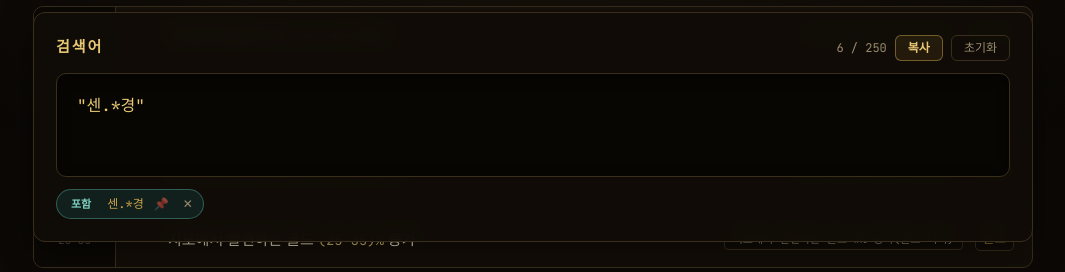
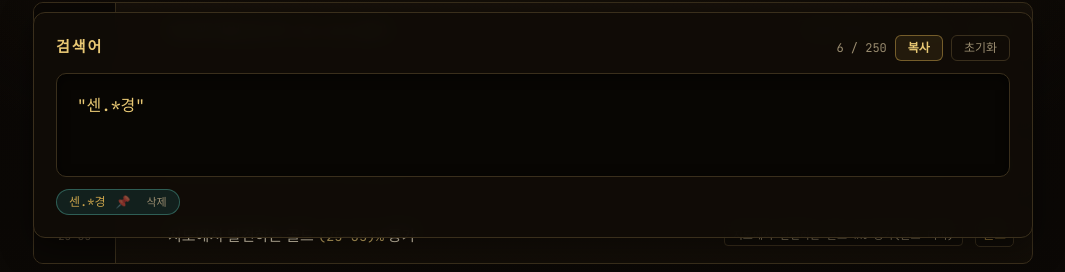
Before and after one commit to cokeys90/poe2-search, a React (Vite) app: page / in a window 1280 px wide. Both pictures are taken after a click on the button 681 px from the left and 1255 px from the top of the page. Shown: the part 855-1127 px from the top of the page, without its empty margins (107-1172 px from the left). Built offline with nearby package versions, Linux system fonts and the light colour scheme.

Commit message:
feat(ui): 선택 칩에서 포함 배지 제거, 삭제 라벨로 변경
포함은 기본이라 배지를 없애 간결하게, 제외만 라벨 표시(클릭 시 포함 전환). ✕ 아이콘을 명확한 '삭제' 텍스트로 교체.

```diff
--- a/src/components/ResultBar.jsx
+++ b/src/components/ResultBar.jsx
@@ -59,23 +59,21 @@ export default function ResultBar({
             return (
               <div
                 key={id}
-                className={`flex items-center gap-1.5 rounded-full border py-1 pl-1 pr-1.5 text-xs ${
+                className={`flex items-center gap-1.5 rounded-full border py-1 pr-1.5 text-xs ${
                   s.mode === "inc"
-                    ? "border-rune/50 bg-rune-bg"
-                    : "border-copper/50 bg-copper-bg"
+                    ? "border-rune/50 bg-rune-bg pl-3"
+                    : "border-copper/50 bg-copper-bg pl-1"
                 }`}
               >
-                <button
-                  onClick={() => onFlip(id)}
-                  title="포함/제외 전환"
-                  className={`rounded-full px-2.5 py-0.5 text-[11px] font-bold ${
-                    s.mode === "inc"
-                      ? "bg-rune-bg text-[#7fd0c2]"
-                      : "bg-copper-bg text-[#e09b8b]"
-                  }`}
-                >
-                  {s.mode === "inc" ? "포함" : "제외"}
-                </button>
+                {s.mode === "exc" && (
+                  <button
+                    onClick={() => onFlip(id)}
+                    title="제외 → 포함으로 전환"
+                    className="rounded-full bg-copper-bg px-2.5 py-0.5 text-[11px] font-bold text-[#e09b8b]"
+                  >
+                    제외
+                  </button>
+                )}
                 <span className="max-w-[140px] overflow-hidden text-ellipsis whitespace-nowrap font-mono text-gold">
                   {s.frag}
                 </span>
@@ -101,9 +99,10 @@ export default function ResultBar({
                 </button>
                 <button
                   onClick={() => onRemove(id)}
-                  className="px-1 text-mute transition hover:text-copper"
+                  title="목록에서 삭제"
+                  className="px-1.5 text-[11px] text-mute transition hover:text-copper"
                 >
-                  ✕
+                  삭제
                 </button>
               </div>
             );
```
